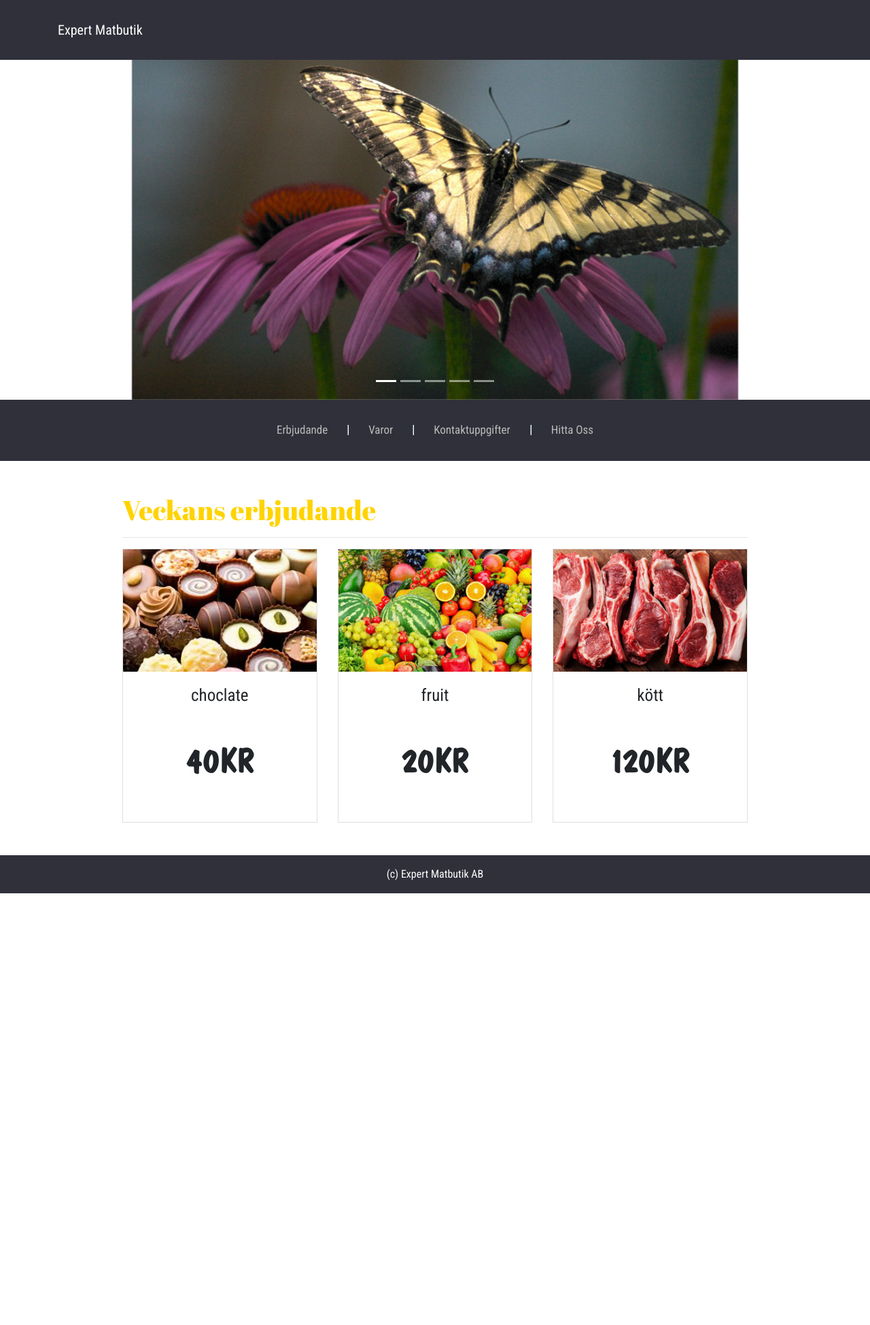
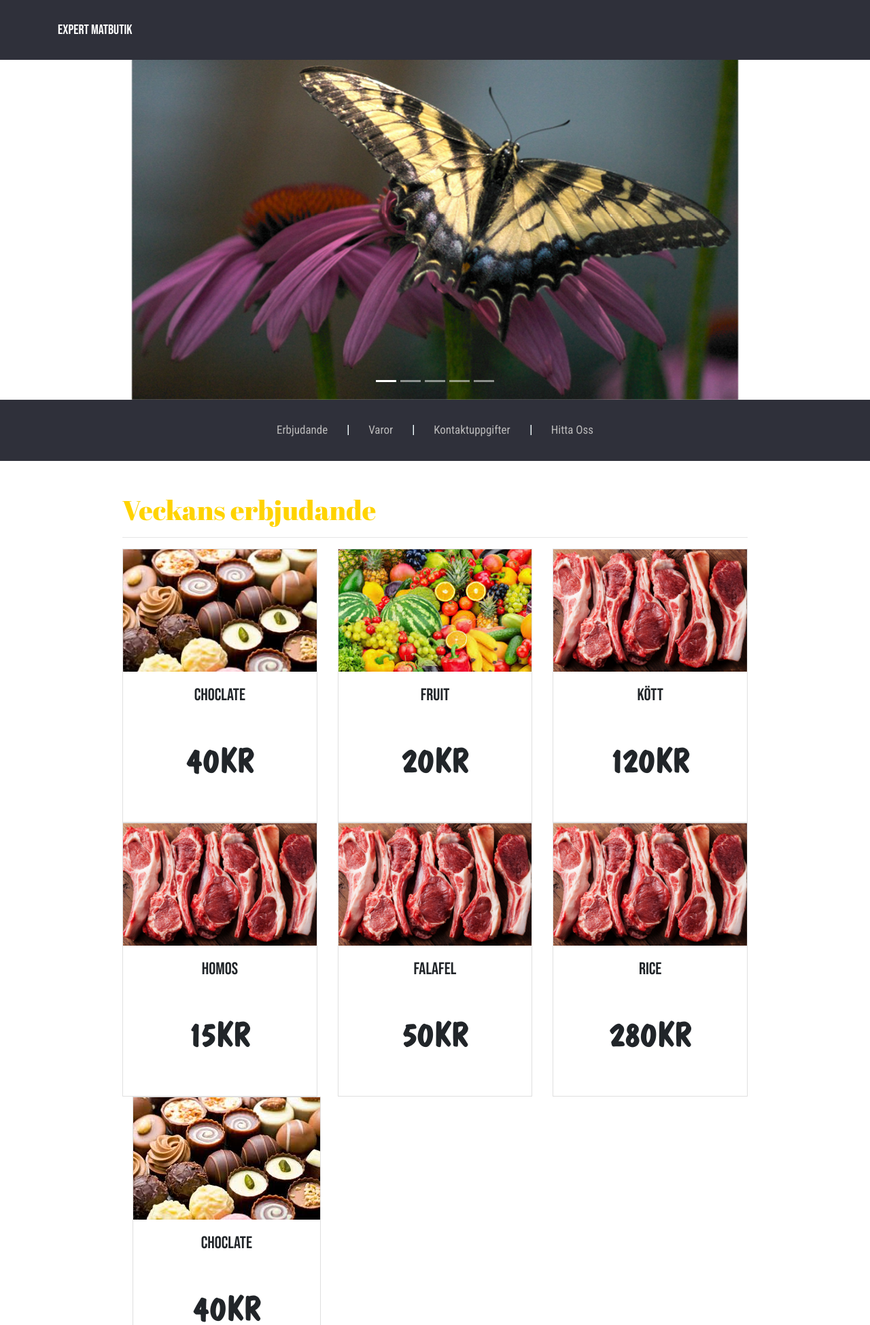
Before and after one commit to theXtroyer1221/Expert-matbutik, a Flask app: page / in a window 1280 px wide. Shown: the top 1949 px of the page at 68% size. Before the commit the page ends 1314 px from the top, so only its background shows below. Run offline with Flask 2, Linux system fonts and the light colour scheme; some libraries are stand-ins or nearby versions.

Commit message:
hosted, fixed gitpod, tried to make changes to cards but failed, still working on it, having idea on having id for every card

```diff
--- a/json/week-rea.json
+++ b/json/week-rea.json
@@ -1,20 +1,40 @@
-[
+{
+  "product": [
     {
       "name": "choclate",
       "price": "40",
-    "type of price": "singular",
+      "singular_price": true,
       "picture": "choclate"
     },
     {
       "name": "fruit",
       "price": "20",
-    "type of price": "singular",
+      "singular_price": true,
       "picture": "fruit"
     },
     {
       "name": "kött",
       "price": "120",
-    "type of price": "singular",
+      "singular_price": true,
+      "picture": "meat"
+    },
+    {
+      "name": "homos",
+      "price": "15",
+      "singular_price": true,
+      "picture": "meat"
+    },
+    {
+      "name": "falafel",
+      "price": "50",
+      "singular_price": true,
+      "picture": "meat"
+    },
+    {
+      "name": "rice",
+      "price": "280",
+      "singular_price": true,
       "picture": "meat"
     }
   ]
+}
--- a/main.py
+++ b/main.py
@@ -16,7 +16,7 @@ def index():
     return render_template("index.html",
                            len=len(product),
                            product_image=product,
-                           erbjudan=week_rea)
+                           erbjudan=week_rea["product"])
 
 
 if __name__ == "__main__":
--- a/static/css/_header.scss
+++ b/static/css/_header.scss
@@ -1,3 +1,7 @@
+.navbar-brand {
+  font-family: "Bebas Neue", cursive;
+}
+
 #navbar {
   z-index: 500;
   transition: all 0s ease-out 0s;
@@ -8,6 +12,7 @@
 .nav-link {
   padding: 0.5rem 1rem !important;
   transition: all cubic-bezier(0.445, 0.05, 0.55, 0.95) 0.5s !important;
+
   color: #bbbaba !important;
   font-size: 17px;
 
--- a/static/css/_reset.scss
+++ b/static/css/_reset.scss
@@ -54,6 +54,7 @@ a {
 .card {
   border-radius: 0 !important;
   transition: all ease-in 0.3s;
+  overflow: hidden;
 
   &:hover {
     box-shadow: 0px 0px 20px 5px #0000003d;
@@ -78,6 +79,7 @@ a {
 .card-img-top {
   border-top-left-radius: 0 !important;
   border-top-right-radius: 0 !important;
+  transition: all ease-in 0.3s;
 }
 
 .card img {
@@ -94,6 +96,7 @@ a {
   padding-bottom: 2rem;
 
   font-size: 25px;
+  font-family: "Bebas Neue", cursive;
 }
 
 .card-text {
--- a/static/css/style.css
+++ b/static/css/style.css
@@ -56,6 +56,7 @@ a {
   border-radius: 0 !important;
   -webkit-transition: all ease-in 0.3s;
   transition: all ease-in 0.3s;
+  overflow: hidden;
 }
 
 .card:hover {
@@ -80,6 +81,8 @@ a {
 .card-img-top {
   border-top-left-radius: 0 !important;
   border-top-right-radius: 0 !important;
+  -webkit-transition: all ease-in 0.3s;
+  transition: all ease-in 0.3s;
 }
 
 .card img {
@@ -96,6 +99,7 @@ a {
   margin: 0;
   padding-bottom: 2rem;
   font-size: 25px;
+  font-family: "Bebas Neue", cursive;
 }
 
 .card-text {
@@ -108,6 +112,10 @@ a {
 #sticky-footer {
   -ms-flex-negative: none;
       flex-shrink: none;
+}
+
+.navbar-brand {
+  font-family: "Bebas Neue", cursive;
 }
 
 #navbar {
--- a/templates/base.html
+++ b/templates/base.html
@@ -6,6 +6,7 @@
     <title>Expert Matbutik - Norrköping</title>
     <link href="https://fonts.googleapis.com/css?family=Roboto+Condensed&display=swap" rel="stylesheet" />
     <link href="https://fonts.googleapis.com/css?family=Abril+Fatface&display=swap" rel="stylesheet" />
+    <link href="https://fonts.googleapis.com/css?family=Bebas+Neue&display=swap" rel="stylesheet">
     <link rel="stylesheet" href="{{ url_for('static', filename='css/style.css') }}" />
     <link rel="stylesheet" href="{{ url_for('static', filename='css/font.css')  }}" />
     <!-- Bootstrap CSS -->
--- a/templates/index.html
+++ b/templates/index.html
@@ -67,18 +67,20 @@
         <h1>Veckans erbjudande</h1>
         <hr />
         <div class="row">
-          {% for i in erbjudan%}
+          {% for i in range(0, 3)%} {% for j in erbjudan %}
           <div class="col-lg-4">
             <div class="card">
-              <img class="card-img-top" src="/static/images/images-rea/{{ i['picture'] }}.jpg" alt="{{ i['name'] }}">
+              <img class="card-img-top" src="/static/images/images-rea/{{ j['picture'] }}.jpg" alt="{{ j['name'] }}" onmouseover="bigImg(this)" onmouseout="normalImg(this)" />
               <div class="card-body text-center">
-                <h5 class="card-title">{{ i["name"] }}</h5>
-                <p class="card-text">{{  i["price"] }}KR</p>
+                <h5 class="card-title">{{ j["name"] }}</h5>
+                <p class="card-text">{{ j["price"] }}KR</p>
               </div>
             </div>
           </div>
           {% endfor %}
         </div>
+        {% endfor %}
+      </div>
     </div>
   </div>
 </section>
@@ -100,4 +102,22 @@
     }
   };
 </script>
+<script>
+  var card = document.getElementsByClassName("card"),
+    card_img = document.getElementsByClassName("card-img-top");
+
+  card.addEventListener("mouseover", zoom_img);
+  function zoom_img() {
+    card_img.style.transform = "scale(1.3)";
+    console.log("hello!");
+  }
+
+  function normalImg(x) {
+    x.style.transform = "scale(1.0)";
+  }
+
+  function bigImg(x) {
+    x.style.transform = "scale(1.05)";
+  }
+</script>
 {% endblock %}
--- a/test.py
+++ b/test.py
@@ -3,5 +3,5 @@ import json
 with open("json/week-rea.json", "r") as f:
     product_list = json.load(f)
 
-if product_list["name"] == None:
-    print("lolololo")
+for product in product_list[1]:
+    print(product)
```
Also changed, not shown: 1 other file. Lines whose indentation alone changed are shown as unchanged.
